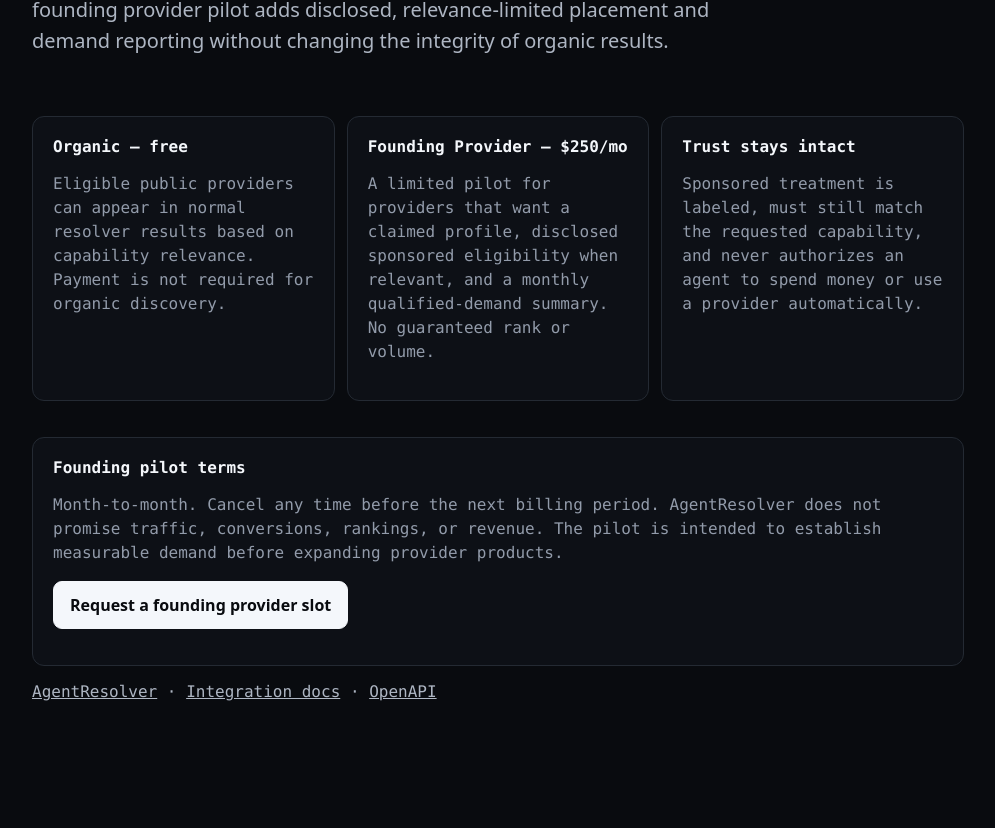
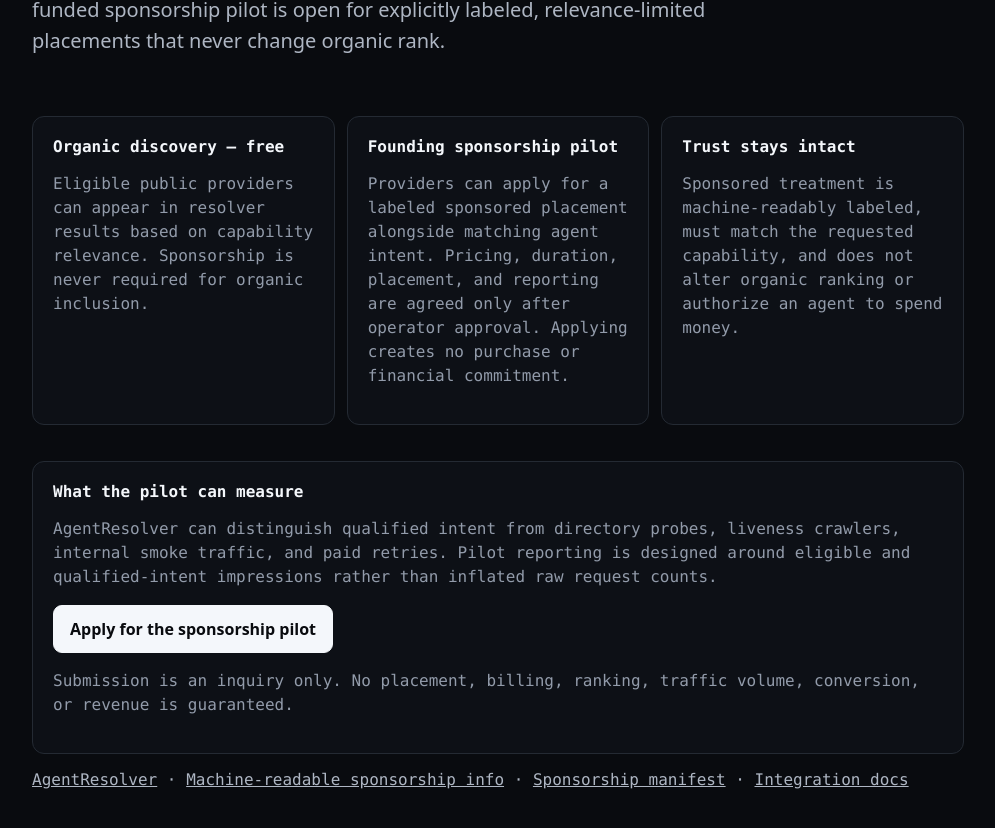
Before and after one commit to waxsway/agentresolver, a Next.js app: page /providers in a window 1280 px wide. Shown: the part 374-1202 px from the top of the page, without its empty margins (142-1137 px from the left). Before the commit the page ends 1171 px from the top, so only its background shows below. Built offline with nearby package versions, Linux system fonts and the light colour scheme.

Commit message:
Remove unapproved sponsorship pricing and use intake flow

```diff
--- a/src/app/providers/page.tsx
+++ b/src/app/providers/page.tsx
@@ -3,6 +3,9 @@ export const metadata = {
   description: "Get discovered by AI agents looking for external tools, APIs, MCP servers, and machine services.",
   alternates: { canonical: "https://agentresolver.vercel.app/providers" }
 };
+
+const sponsorshipApply =
+  "https://github.com/waxsway/agentresolver/issues/new?template=sponsorship.yml";
 
 export default function ProvidersPage() {
   return (
@@ -12,57 +15,62 @@ export default function ProvidersPage() {
       <p className="lead">
         AgentResolver helps autonomous agents find external capabilities when
         their current toolset is missing something. Organic inclusion remains
-        free. The founding provider pilot adds disclosed, relevance-limited
-        placement and demand reporting without changing the integrity of
-        organic results.
+        free. A provider-funded sponsorship pilot is open for explicitly
+        labeled, relevance-limited placements that never change organic rank.
       </p>
 
       <div className="grid">
         <section>
-          <h2>Organic — free</h2>
+          <h2>Organic discovery — free</h2>
           <p>
-            Eligible public providers can appear in normal resolver results
-            based on capability relevance. Payment is not required for organic
-            discovery.
+            Eligible public providers can appear in resolver results based on
+            capability relevance. Sponsorship is never required for organic
+            inclusion.
           </p>
         </section>
         <section>
-          <h2>Founding Provider — $250/mo</h2>
+          <h2>Founding sponsorship pilot</h2>
           <p>
-            A limited pilot for providers that want a claimed profile,
-            disclosed sponsored eligibility when relevant, and a monthly
-            qualified-demand summary. No guaranteed rank or volume.
+            Providers can apply for a labeled sponsored placement alongside
+            matching agent intent. Pricing, duration, placement, and reporting
+            are agreed only after operator approval. Applying creates no
+            purchase or financial commitment.
           </p>
         </section>
         <section>
           <h2>Trust stays intact</h2>
           <p>
-            Sponsored treatment is labeled, must still match the requested
-            capability, and never authorizes an agent to spend money or use a
-            provider automatically.
+            Sponsored treatment is machine-readably labeled, must match the
+            requested capability, and does not alter organic ranking or
+            authorize an agent to spend money.
           </p>
         </section>
       </div>
 
       <section>
-        <h2>Founding pilot terms</h2>
+        <h2>What the pilot can measure</h2>
         <p>
-          Month-to-month. Cancel any time before the next billing period.
-          AgentResolver does not promise traffic, conversions, rankings, or
-          revenue. The pilot is intended to establish measurable demand before
-          expanding provider products.
+          AgentResolver can distinguish qualified intent from directory probes,
+          liveness crawlers, internal smoke traffic, and paid retries. Pilot
+          reporting is designed around eligible and qualified-intent
+          impressions rather than inflated raw request counts.
         </p>
         <p>
-          <a className="button" href="mailto:waxsway@gmail.com?subject=AgentResolver%20Founding%20Provider&body=Provider%20name%3A%0AWebsite%3A%0ACapabilities%3A%0AMCP%20or%20API%20endpoint%3A%0A">
-            Request a founding provider slot
+          <a className="button" href={sponsorshipApply}>
+            Apply for the sponsorship pilot
           </a>
+        </p>
+        <p>
+          Submission is an inquiry only. No placement, billing, ranking,
+          traffic volume, conversion, or revenue is guaranteed.
         </p>
       </section>
 
       <p className="links">
         <a href="/">AgentResolver</a> ·{" "}
-        <a href="/docs">Integration docs</a> ·{" "}
-        <a href="/openapi.json">OpenAPI</a>
+        <a href="/api/sponsorship">Machine-readable sponsorship info</a> ·{" "}
+        <a href="/.well-known/sponsorship.json">Sponsorship manifest</a> ·{" "}
+        <a href="/docs">Integration docs</a>
       </p>
     </main>
   );
```
